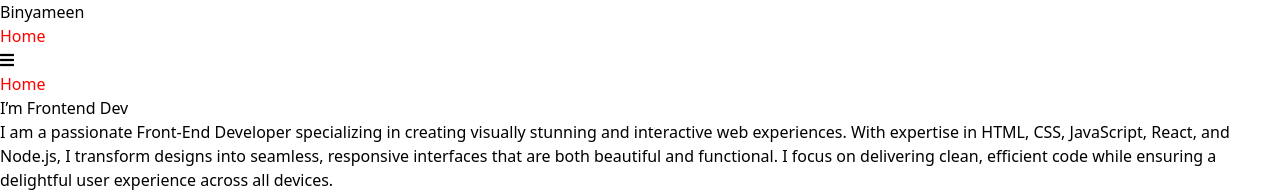
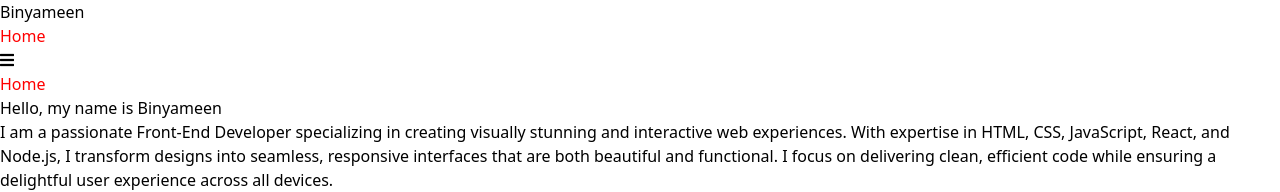
Before and after one commit to BinyameenTatla/Postfolio, a React (Vite) app: page / in a window 1280 px wide. Shown: the top 192 px of the page. Built offline with nearby package versions, Linux system fonts and the light colour scheme.

Commit message:
first commit

```diff
--- a/src/Hero.jsx
+++ b/src/Hero.jsx
@@ -2,7 +2,7 @@ import React, { useState, useEffect } from 'react';
 import { FaGithub, FaTwitter, FaLinkedin } from 'react-icons/fa';
 
 export const Hero = () => {
-  const [text, setText] = useState("I’m Frontend Dev"); // Initial text
+  const [text, setText] = useState("Hello, my name is Binyameen"); // Initial text
   const [bgColor, setBgColor] = useState("bg-gray-800"); // Initial background color
   const [isDescriptionVisible, setIsDescriptionVisible] = useState(false); // State to toggle description visibility
   const [isAnimating, setIsAnimating] = useState(false); // To control animation
@@ -10,11 +10,11 @@ export const Hero = () => {
   // Change text and background color every 3 seconds
   useEffect(() => {
     const interval = setInterval(() => {
-      // Toggle text between "I’m Frontend Dev" and "My name is Binyameen"
+      // Toggle between "Hello, my name is Binyameen" and "I’m Frontend Dev"
       setText(prevText =>
-        prevText === "I’m Frontend Dev"
-          ? "My name is Binyameen"
-          : "I’m Frontend Dev"
+        prevText === "Hello, my name is Binyameen"
+          ? "I’m Frontend Dev"
+          : "Hello, my name is Binyameen"
       );
 
       // Change background color (you can add more colors to the array)
@@ -45,7 +45,7 @@ export const Hero = () => {
     <div className={`flex flex-col sm:flex-row items-center justify-between px-4 sm:px-6 py-12 text-white ${bgColor} transition-all duration-1000`}>
       {/* Left Section (Text) */}
       <div className="hero-left w-full sm:w-1/2 text-center sm:text-left">
-        <h1 className={`text-3xl sm:text-4xl text-left justify-items-start md:text-5xl font-bold leading-relaxed mb-6 ${text === "My name is Binyameen" ? "bg-gradient-to-r from-pink-500 via-yellow-500 to-[#08e41e9a] text-transparent bg-clip-text" : ""}`}>
+        <h1 className={`text-3xl sm:text-4xl text-left justify-items-start md:text-5xl font-bold leading-relaxed mb-6 ${text === "Hello, my name is Binyameen" ? "bg-gradient-to-r from-pink-500 via-yellow-500 to-[#08e41e9a] text-transparent bg-clip-text" : ""}`}>
           {text}
         </h1>
 
```
